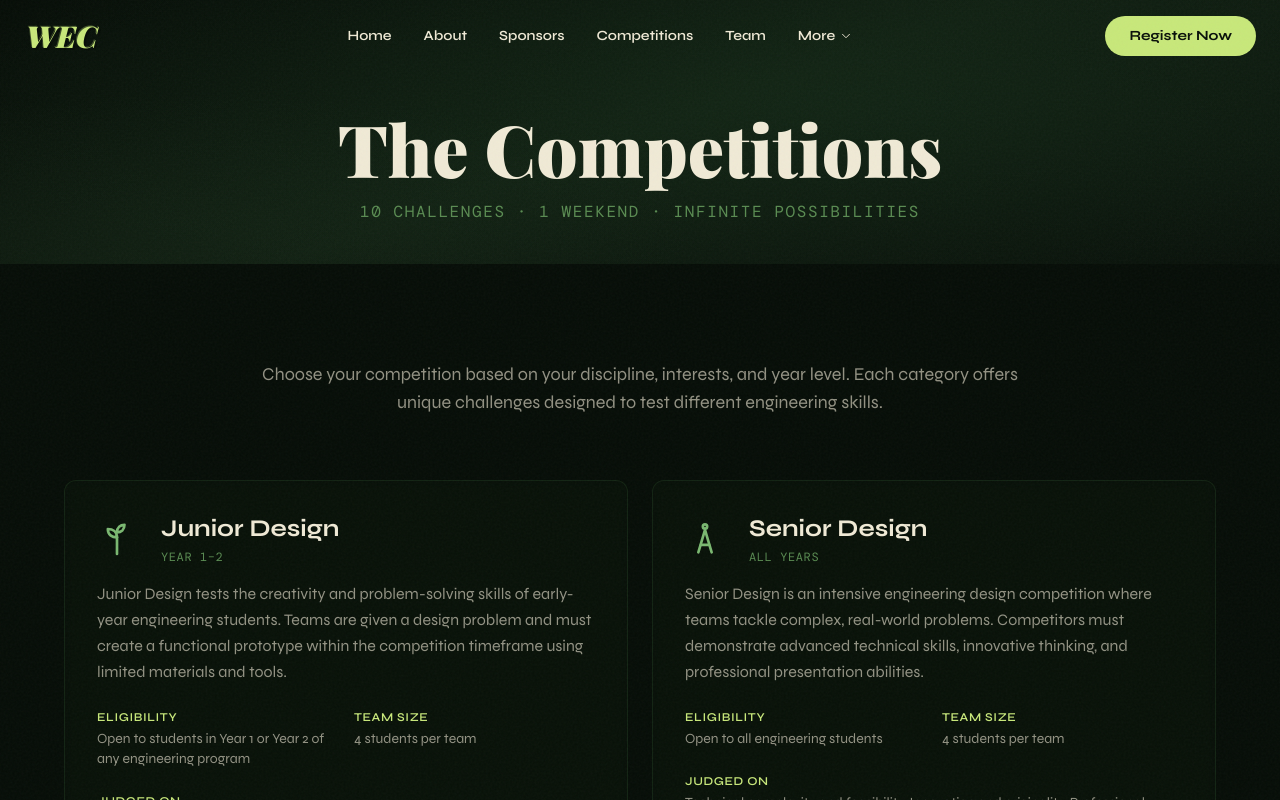
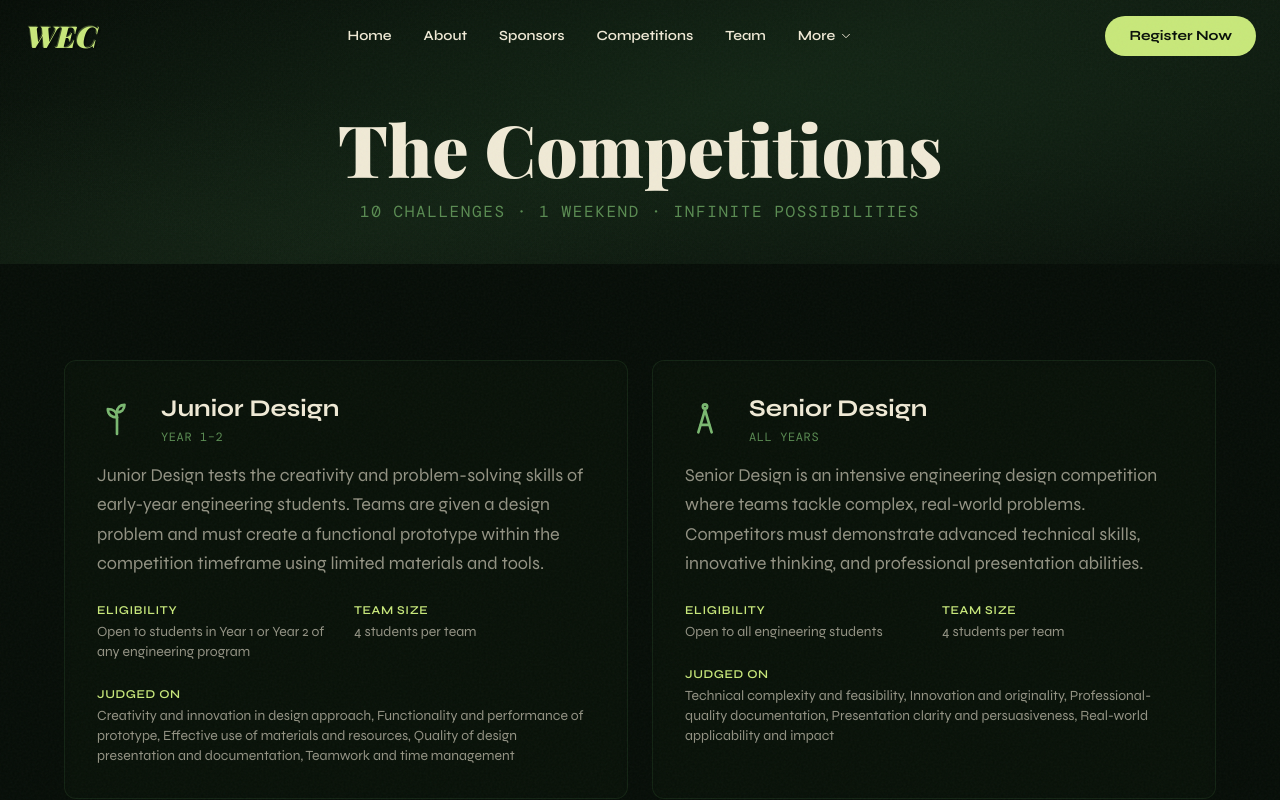
Before and after one commit to Anomaly-E-E/WEC, a React (Vite) app: page /competitions in a window 1280 px wide. Shown: the top 800 px of the page. Built offline with nearby package versions, Linux system fonts and the light colour scheme; a web font is replaced by a local one.

Commit message:
Trim intro copy and enlarge description text on Competitions page
Drops the generic "choose your competition" paragraph now that the
hero is compact and the cards speak for themselves, and bumps the
description font size for readability.

```diff
--- a/src/pages/Competitions.tsx
+++ b/src/pages/Competitions.tsx
@@ -14,12 +14,6 @@
 
       <section className="py-24 px-6">
         <div className="max-w-6xl mx-auto">
-          <ScrollReveal>
-            <p className="text-cream-dim text-lg text-center mb-16 max-w-3xl mx-auto">
-              Choose your competition based on your discipline, interests, and year level. Each category offers unique challenges designed to test different engineering skills.
-            </p>
-          </ScrollReveal>
-
           <div className="grid md:grid-cols-2 gap-6">
             {competitions.map((comp, i) => (
               <ScrollReveal key={comp.id} delay={i * 0.05}>
@@ -39,7 +33,7 @@
                     </div>
                   </div>
 
-                  <p className="text-cream-dim leading-relaxed mb-6">
+                  <p className="text-cream-dim leading-relaxed text-lg mb-6">
                     {comp.description}
                   </p>
 
```
